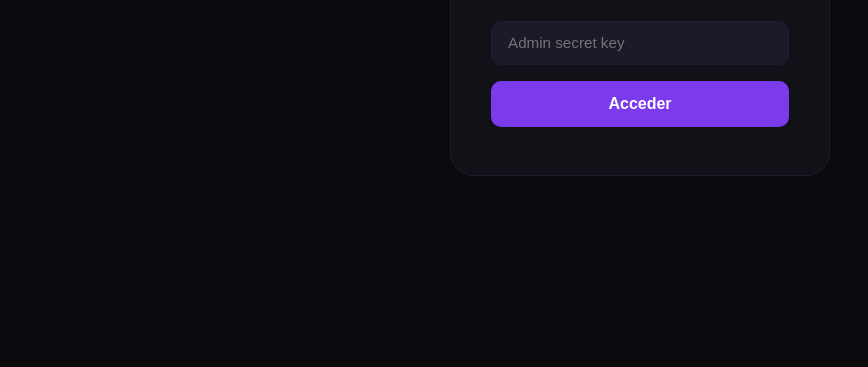
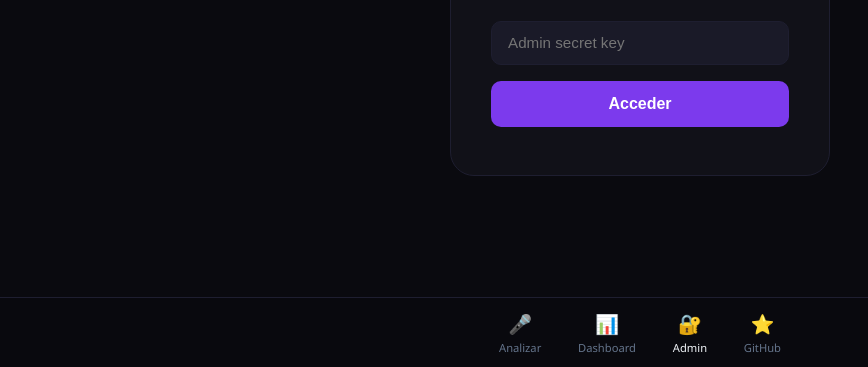
Before and after one commit to JoseALemos/guauai, a plain HTML site: page frontend/admin.html in a window 1280 px wide. Shown: the part 433-800 px from the top of the page, without its empty margins (0-868 px from the left). Drawn offline with nearby package versions, Linux system fonts and the light colour scheme.

Commit message:
fix: add bottom nav to admin.html and vet.html — fix page navigation
- admin.html: fixed bottom nav (Analizar / Dashboard / Admin / GitHub)
- vet.html: fixed bottom nav (Analizar / Dashboard / GitHub)
- index.html: added /admin link to footer nav
- Both pages now have padding-bottom to not overlap with nav

```diff
--- a/frontend/admin.html
+++ b/frontend/admin.html
@@ -102,6 +102,22 @@
     .refresh-btn:hover { border-color: var(--purple); }
     .last-updated { font-size: .75rem; color: var(--muted); }
 
+    /* BOTTOM NAV */
+    .bottom-nav {
+      position: fixed; bottom: 0; left: 0; right: 0;
+      background: rgba(10,10,15,0.97); backdrop-filter: blur(12px);
+      border-top: 1px solid var(--border);
+      padding: 0.5rem 1rem calc(0.5rem + env(safe-area-inset-bottom,0px));
+      display: flex; align-items: center; justify-content: center; gap: 0.5rem; z-index: 50;
+    }
+    .bottom-nav a {
+      display: flex; flex-direction: column; align-items: center; gap: .2rem;
+      color: var(--muted); text-decoration: none; font-size: .7rem;
+      padding: .25rem .9rem; border-radius: 10px; transition: color .2s;
+    }
+    .bottom-nav a:hover, .bottom-nav a.active { color: var(--text); }
+    .bottom-nav a em { display: block; font-size: 1.2rem; font-style: normal; }
+
     /* RESPONSIVE */
     @media (max-width: 900px) {
       .charts-row { grid-template-columns: 1fr 1fr; }
@@ -112,6 +128,7 @@
       .stat-value { font-size: 1.6rem; }
       td, th { padding: .6rem .75rem; font-size: .82rem; }
     }
+    #panel .container { padding-bottom: 5rem; }
   </style>
 </head>
 <body>
@@ -198,6 +215,13 @@
 
   </div>
 </div>
+
+<nav class="bottom-nav">
+  <a href="/"><em>🎤</em>Analizar</a>
+  <a href="/dashboard"><em>📊</em>Dashboard</a>
+  <a href="/admin" class="active"><em>🔐</em>Admin</a>
+  <a href="https://github.com/JoseALemos/guauai" target="_blank"><em>⭐</em>GitHub</a>
+</nav>
 
 <script>
 const API = '/api/admin';
```
Also changed, not shown: frontend/index.html (+2 -1 lines), frontend/vet.html (+23 -0 lines).
